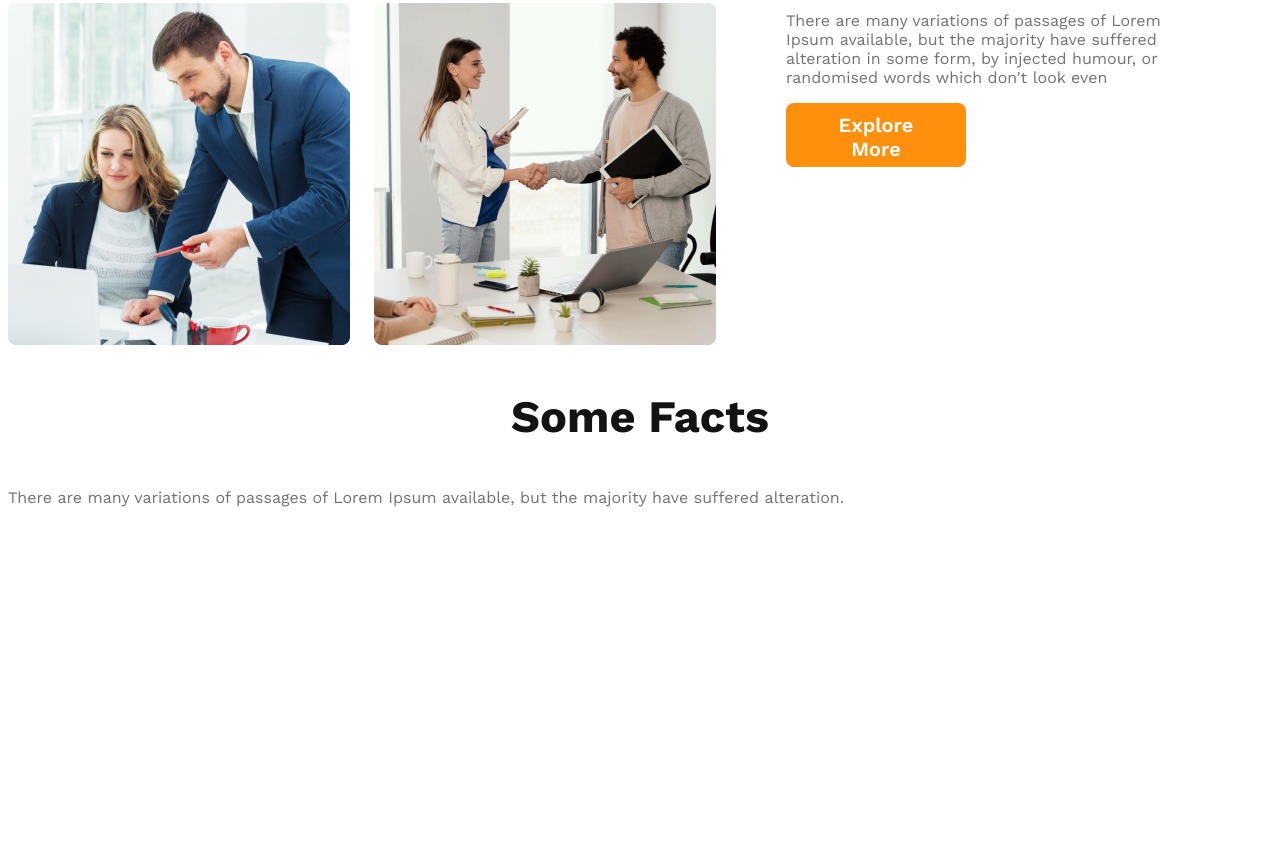
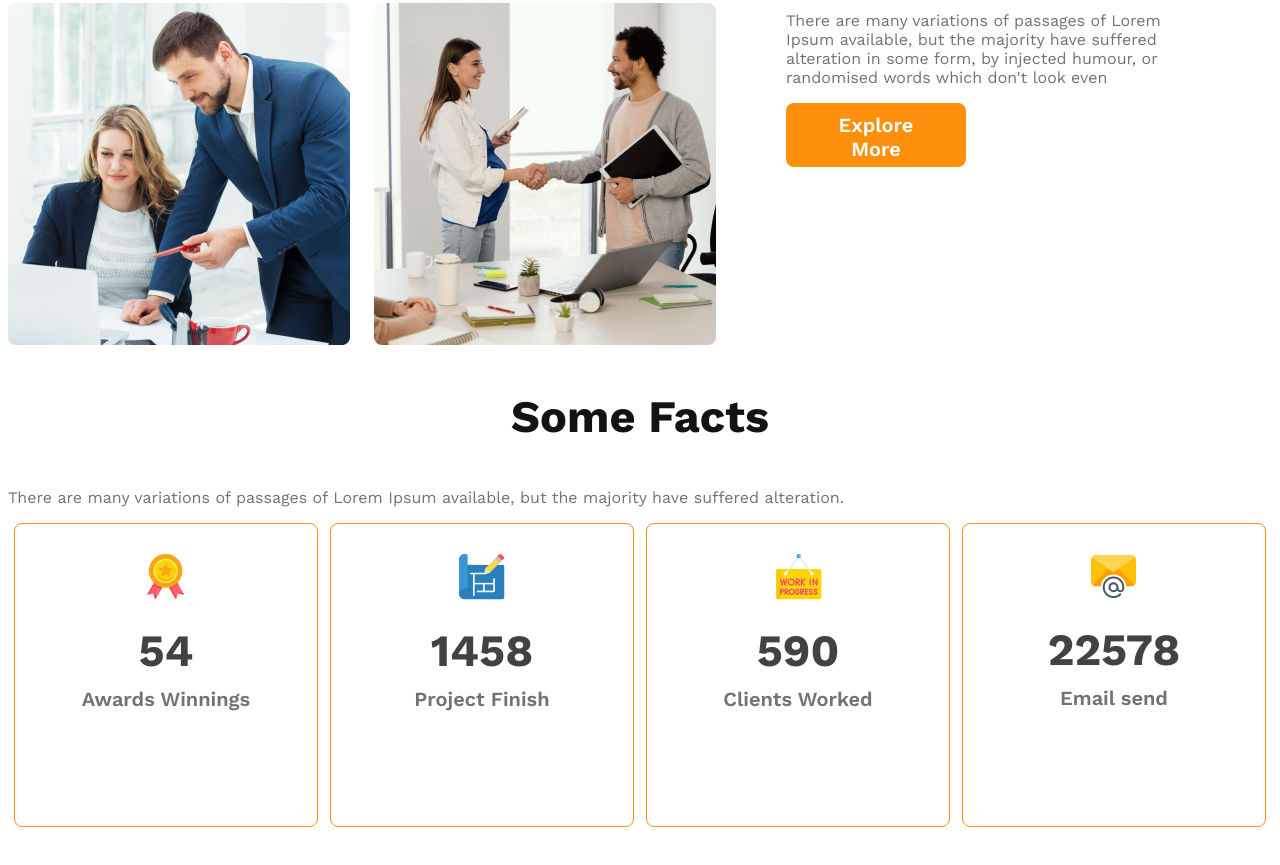
Before and after one commit to abrar-rahman/g3-architect-website, a plain HTML site: page index.html in a window 1280 px wide. Shown: the part 1498-2363 px from the top of the page. Before the commit the page ends 2075 px from the top, so only its background shows below. Drawn offline with nearby package versions, Linux system fonts and the light colour scheme.

Commit message:
facts section updated

```diff
--- a/index.html
+++ b/index.html
@@ -68,6 +68,30 @@
       <h3 class="section-title">Some Facts</h3>
       <p class="text-light-gray">There are many variations of passages of Lorem Ipsum available, but the majority have
         suffered alteration.</p>
+
+      <div class="facts-card-container">
+        <!-- .card*4>img+h2.card-stats+p.card-title text-light-gray -->
+        <div class="card">
+          <img src="images/icons/ribon.png" alt="">
+          <h2 class="card-stats">54</h2>
+          <p class="card-title text-light-gray">Awards Winnings</p>
+        </div>
+        <div class="card">
+          <img src="images/icons/projects.png" alt="">
+          <h2 class="card-stats">1458</h2>
+          <p class="card-title text-light-gray">Project Finish </p>
+        </div>
+        <div class="card">
+          <img src="images/icons/customers.png" alt="">
+          <h2 class="card-stats">590</h2>
+          <p class="card-title text-light-gray">Clients Worked</p>
+        </div>
+        <div class="card">
+          <img src="images/icons/email.png" alt="">
+          <h2 class="card-stats">22578</h2>
+          <p class="card-title text-light-gray">Email send</p>
+        </div>
+      </div>
     </section>
 
 
--- a/styles/architect.css
+++ b/styles/architect.css
@@ -119,6 +119,32 @@ main{
 
 
 
+/* facts section */
+.facts-card-container{
+  display: flex;
+  justify-content: space-around;
+}
+
+.facts-card-container .card{
+  border-radius: 8px;
+  border: 1px solid #FF900E;
+  width: 241.831px;
+  height: 241.831px;
+  text-align: center;
+  padding: 30px;
+}
+
+.facts-card-container .card-stats{
+  font-size: 2.8rem;
+  color: #424242;
+  margin-top: 20px;
+  margin-bottom: 10px;
+}
+.facts-card-container .card-title{
+  font-weight: 600;
+  font-size: 1.25rem;
+  margin-top: 5px;
+}
 
 /* Responsive media queries */
 /* mobile devices */
```
